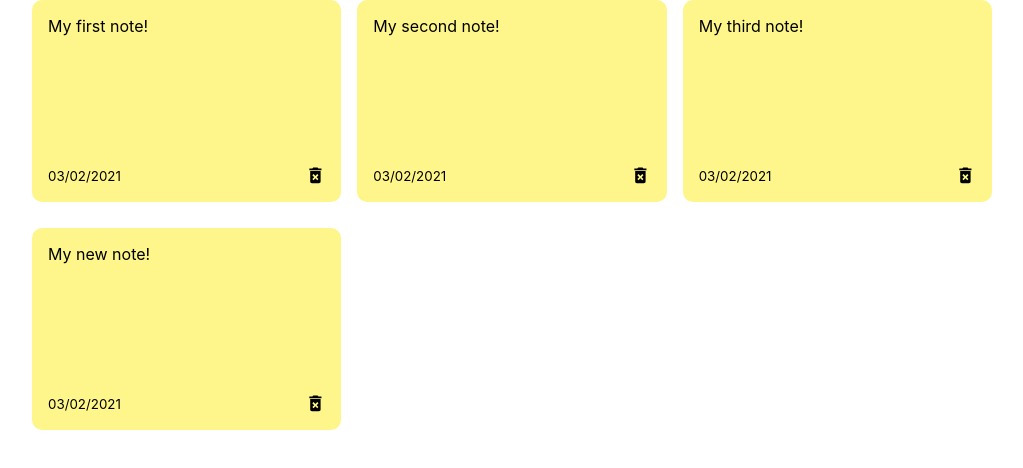
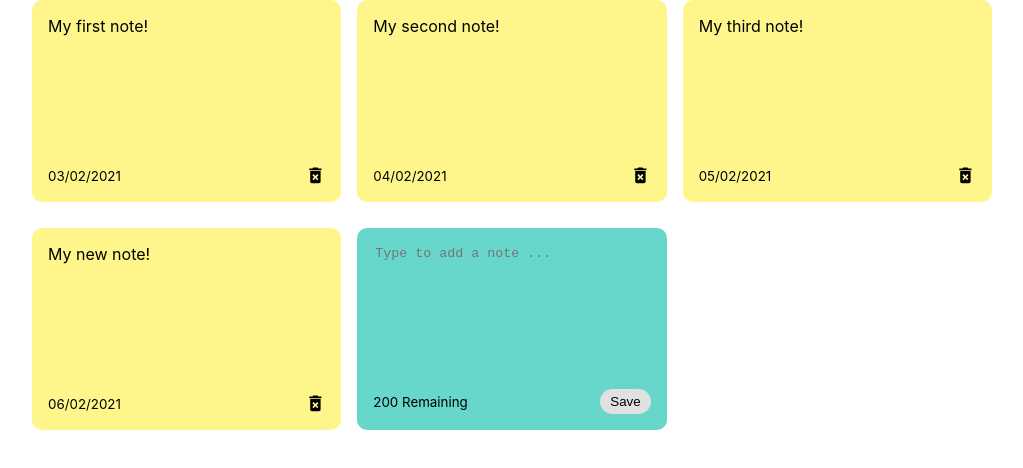
Before and after one commit to Joseane-Guedes/my-notes-app, a React (Create React App) app: page / in a window 1280 px wide. Shown: the top 468 px of the page, without its empty margins (128-1151 px from the left). Built offline with nearby package versions, Linux system fonts and the light colour scheme.

Commit message:
Add CSS botton

```diff
--- a/src/App.js
+++ b/src/App.js
@@ -12,17 +12,17 @@
   {
     id: nanoid(),
     text: "My second note!",
-    date: "03/02/2021"
+    date: "04/02/2021"
 },
 {
   id: nanoid(),
   text: "My third note!",
-  date: "03/02/2021"
+  date: "05/02/2021"
 },
 {
   id: nanoid(),
   text: "My new note!",
-  date: "03/02/2021"
+  date: "06/02/2021"
 }
 ]) ;
 
--- /dev/null
+++ b/src/components/AddNote.js
@@ -0,0 +1,17 @@
+const AddNote =  ()  =>  {
+  return (
+    <div className="note new">
+      <textarea
+        rows="8"
+        cols="10"
+        placeholder="Type to add a note ..."
+      ></textarea>
+      <div className="note-footer">
+        <small> 200 Remaining</small>
+        <button className="save">Save</button>
+      </div>
+    </div>
+  );
+};
+
+export default AddNote;
--- a/src/components/Note.js
+++ b/src/components/Note.js
@@ -1,6 +1,6 @@
 import { MdDeleteForever } from 'react-icons/md';
 
-const Note = ({ id, text, date}) => {
+const Note = ({ id, text, date }) => {
   return (
     <div className="note">
       <span>{text}</span>
--- a/src/components/NotesList.js
+++ b/src/components/NotesList.js
@@ -1,11 +1,16 @@
 import Note from "./Note";
+import AddNote from "./AddNote";
 
 const NotesList = ({ notes }) => {
   return (
     <div className="notes-list">
       {notes.map((note) => (
-        <Note id={note.id} text={note.text} date={note.date}/>
+        <Note
+        id={note.id}
+        text={note.text}
+        date={note.date} />
       ))}
+      <AddNote />
     </div>
   );
 };
--- a/src/index.css
+++ b/src/index.css
@@ -12,12 +12,12 @@
     monospace;
 }
 
-.container{
-    max-width: 960px;
-    margin-right: auto;
-    margin-left: auto;
-    padding-right: 15px;
-    padding-left: 15px;
+.container {
+  max-width: 960px;
+  margin-right: auto;
+  margin-left: auto;
+  padding-right: 15px;
+  padding-left: 15px;
 }
 
 .note {
@@ -31,14 +31,40 @@
   justify-content: space-between;
 }
 
+.notes-list {
+  display: grid;
+  grid-gap: 1rem;
+  grid-template-columns: repeat(auto-fit, minmax(250px, 1fr));
+}
+
 .note-footer {
   display: flex;
   align-items: center;
   justify-content: space-between;
 }
 
-.notes-list {
-  display: grid;
-  grid-gap: 1rem;
-  grid-template-columns: repeat(auto-fit, minmax(250px, 1fr));
+.note.new {
+  background-color: #67d7cc;
 }
+
+textarea {
+  border: none;
+  resize: none;
+  background-color: #67d7cc;
+}
+
+textarea:focus, input:focus{
+  outline: none;
+}
+
+.save {
+  background-color: #e1e1e1;
+  border: none;
+  border-radius:15px;
+  padding: 5px 10px 5px 10px;
+}
+
+.save:hover {
+  background-color: #ededed;
+  cursor: pointer;
+}
```
